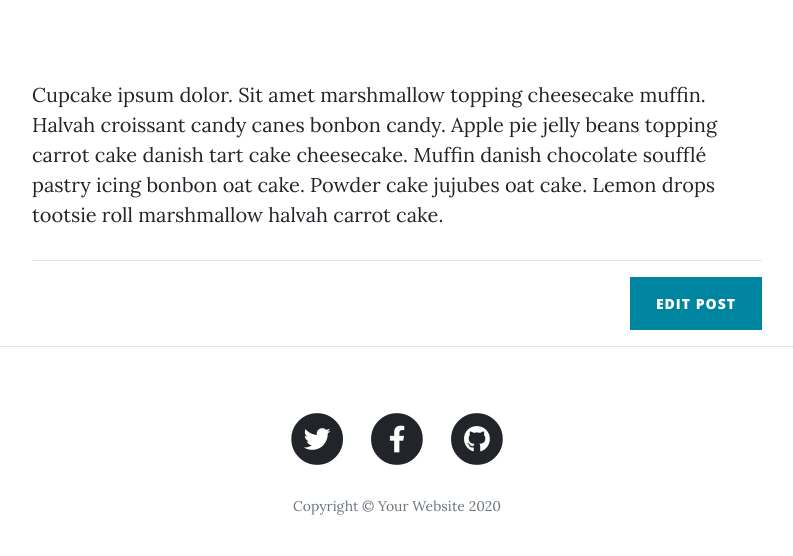
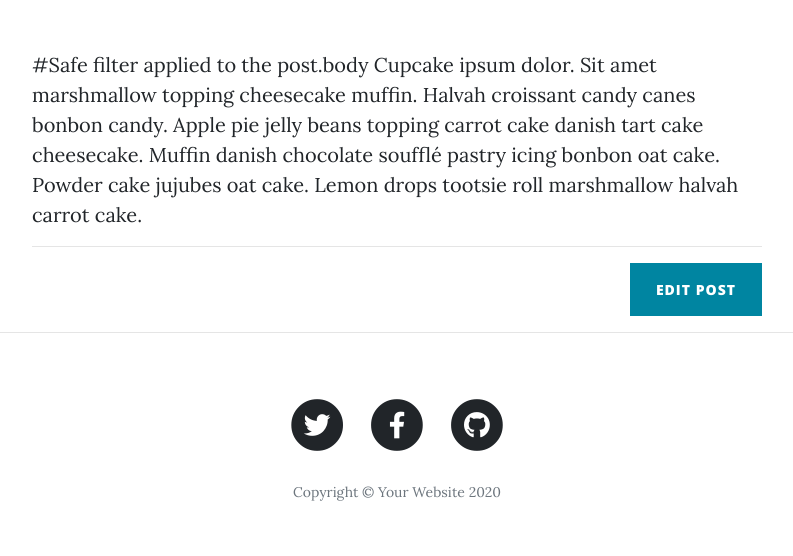
Before and after one commit to TRL242/RESTful_blog, a Flask app: page /post/3 in a window 1280 px wide. Shown: the part 627-1183 px from the top of the page, without its empty margins (243-1036 px from the left). Run offline with Flask 2, Linux system fonts and the light colour scheme; data comes from the database, SQL or seed files in the repository; some libraries are stand-ins or nearby versions.

Commit message:
Safe filter applied to the post.body

```diff
--- a/templates/post.html
+++ b/templates/post.html
@@ -18,15 +18,15 @@
     </div>
   </header>
 
-  <!-- Post Content -->
+<!-- Post Content -->
   <article>
     <div class="container">
       <div class="row">
         <div class="col-lg-8 col-md-10 mx-auto">
-          <p>
-            {{post.body}}
-          </p>
-           <hr>
+
+          #Safe filter applied to the post.body
+            {{ post.body|safe }}
+          <hr>
            <div class="clearfix">
           <a class="btn btn-primary float-right" href="{{url_for('edit_post', post_id=post.id)}}">Edit Post</a>
         </div>
```
